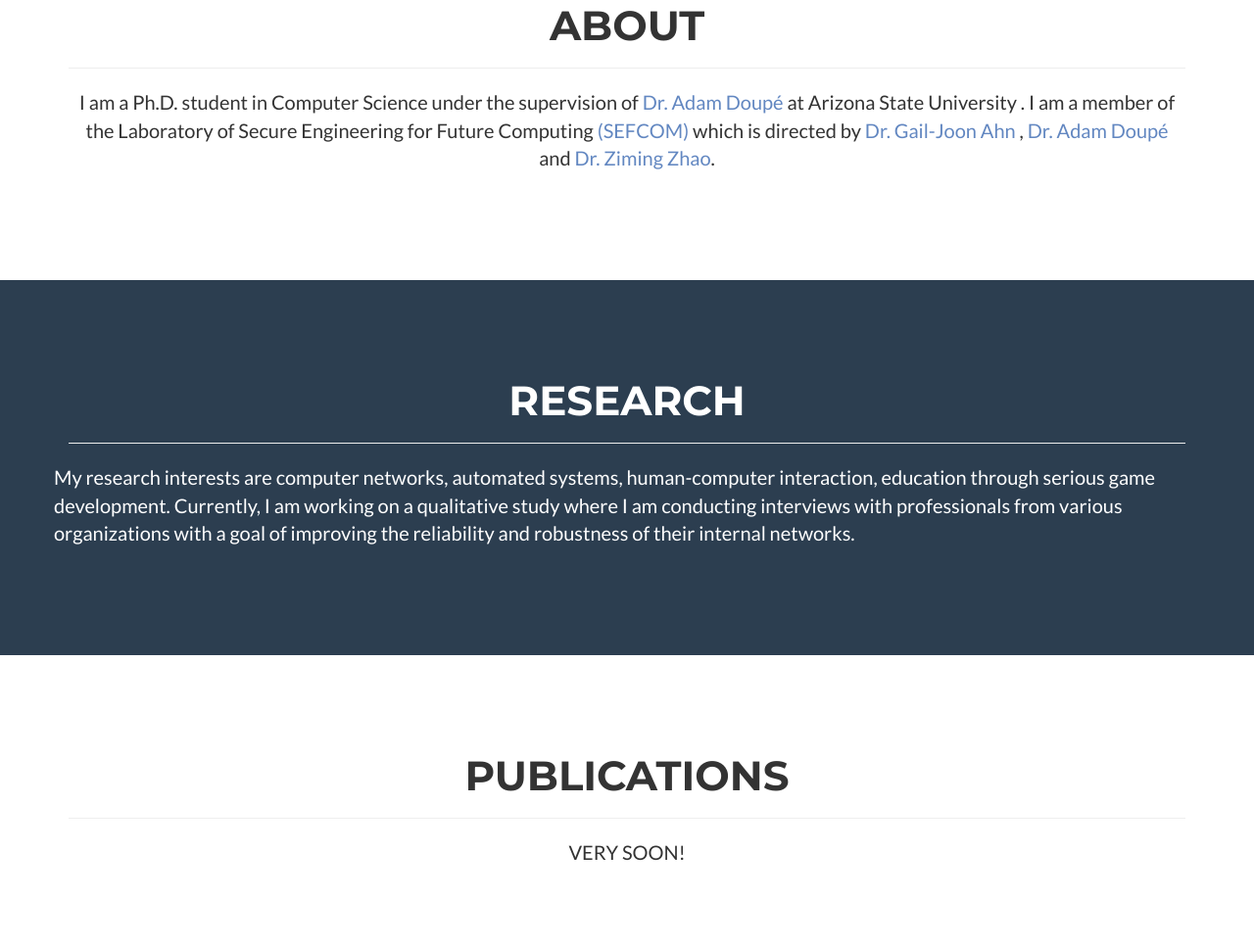
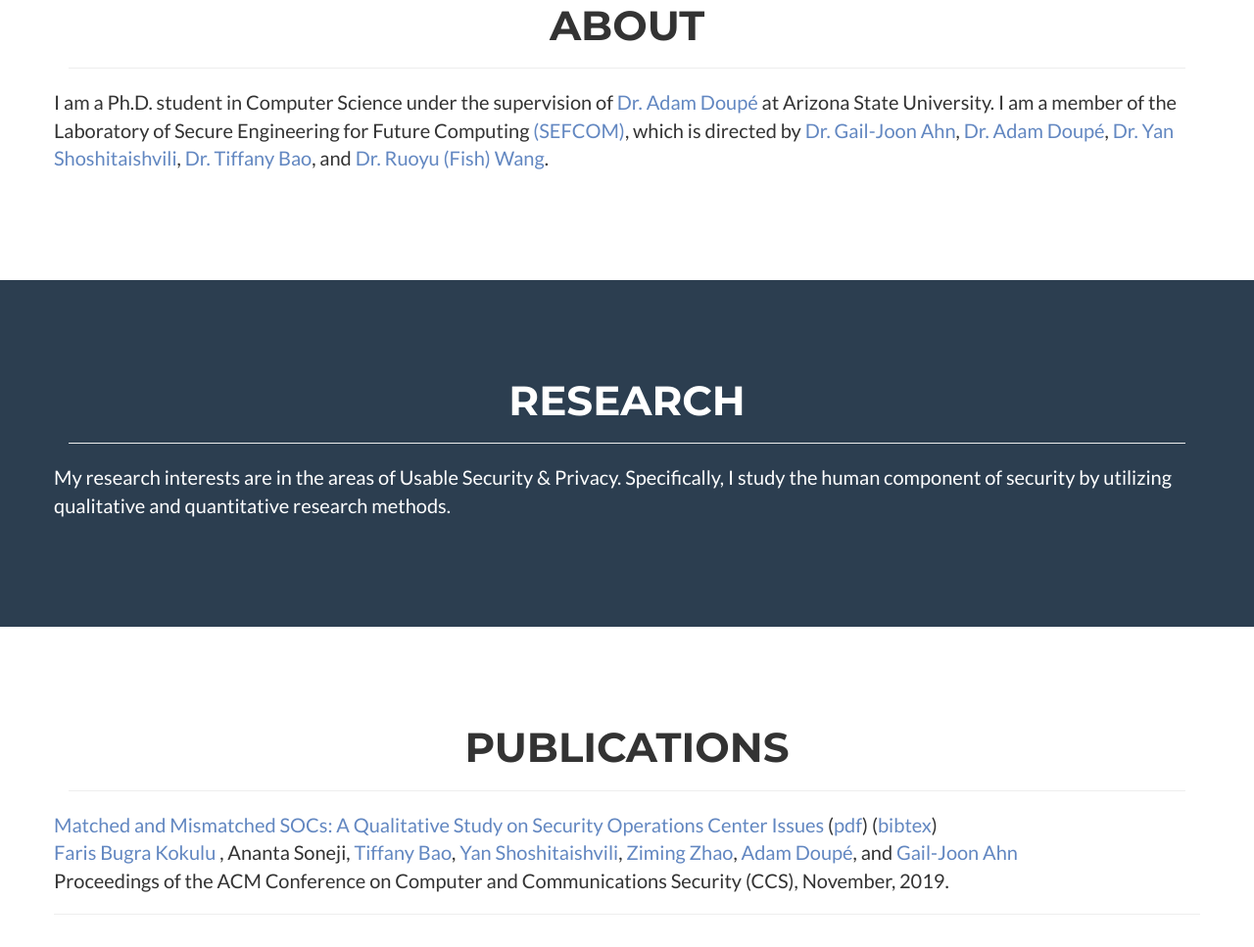
Before and after one commit to bugrakokulu/bugrakokulu.github.io, a website: page index.html in a window 1280 px wide. Shown: the part 785-1752 px from the top of the page at 98% size. Drawn offline with nearby package versions, Linux system fonts and the light colour scheme.

Commit message:
paper update

```diff
--- a/index.html
+++ b/index.html
@@ -78,7 +78,7 @@
 
                         <hr class="s1">
 
-						<p style="font-size:26px">Ph.D. Student & Computer Networks Researcher</p>
+						<p style="font-size:26px">Ph.D. Student at Arizona State University</p>
                     </div>
                 </div>
             </div>
@@ -91,11 +91,14 @@
                 <div class="col-lg-12 text-center">
                     <h2>ABOUT</h2>
                     <hr class="s1">
-					<p>I am a Ph.D. student in Computer Science under the supervision of <a href="http://www.adamdoupe.com" style="color:#6287c1">Dr. Adam Doupé</a> at Arizona State University .
-					I am a member of the Laboratory of Secure Engineering for Future Computing <a href="http://sefcom.asu.edu" style="color:#6287c1">(SEFCOM)</a>
-					which is directed by <a href="http://www.public.asu.edu/~gahn1/" style="color:#6287c1">Dr. Gail-Joon Ahn </a>, <a href="http://www.adamdoupe.com" style="color:#6287c1">Dr. Adam Doupé</a>
-					and <a href="http://www.public.asu.edu/~zzhao30/" style="color:#6287c1">Dr. Ziming Zhao</a>.
-                </div>
+					</div>
+            </div>
+			<div class="row">
+					<p>I am a Ph.D. student in Computer Science under the supervision of <a href="http://www.adamdoupe.com" style="color:#6287c1">Dr. Adam Doupé</a> at Arizona State University.
+					I am a member of the Laboratory of Secure Engineering for Future Computing <a href="http://sefcom.asu.edu" style="color:#6287c1">(SEFCOM)</a>,
+					which is directed by <a href="http://www.public.asu.edu/~gahn1/" style="color:#6287c1">Dr. Gail-Joon Ahn</a>, <a href="http://www.adamdoupe.com" style="color:#6287c1">Dr. Adam Doupé</a>,
+					<a href="http://www.yancomm.net" style="color:#6287c1">Dr. Yan Shoshitaishvili</a>, <a href="https://www.tiffanybao.com/" style="color:#6287c1">Dr. Tiffany Bao</a>,
+					and <a href="https://rev.fish/" style="color:#6287c1">Dr. Ruoyu (Fish) Wang</a>.
             </div>
         </div>
     </section>
@@ -109,7 +112,7 @@
                 </div>
             </div>
             <div class="row">
-                <p>My research interests are computer networks, automated systems, human-computer interaction, education through serious game development. Currently, I am working on a qualitative study where I am conducting interviews with professionals from various organizations with a goal of improving the reliability and robustness of their internal networks.</p>
+                <p>My research interests are in the areas of Usable Security & Privacy. Specifically, I study the human component of security by utilizing qualitative and quantitative research methods.<p>
             </div>
         </div>
     </section>
@@ -120,8 +123,39 @@
                 <div class="col-lg-12 text-center">
                     <h2>PUBLICATIONS</h2>
                     <hr class="s1">
-					<p>VERY SOON!</p>
-                </div>
+				</div>
+            </div>
+			<div class="row">
+					<p class="publication" data-time="20191111" data-venue="Conference: ACM Conference
+					on Computer and Communications Security (CCS)" data-topic="" data-type="Conference">
+					<a class="title" href="/publications/matched-and-mismatched-socs-ccs2019.pdf" style="color:#6287c1">Matched
+					and Mismatched SOCs: A Qualitative Study on Security Operations Center Issues</a>
+					(<a href="/publications/matched-and-mismatched-socs-ccs2019.pdf" style="color:#6287c1">pdf</a>)
+					(<a href="/publications/matched-and-mismatched-socs-ccs2019.bib" style="color:#6287c1">bibtex</a>)
+
+					<br>
+
+					<a href="http://bugrakokulu.com/" style="color:#6287c1">Faris Bugra Kokulu </a>,
+
+				    Ananta Soneji,
+
+				    <a href="https://www.tiffanybao.com/" style="color:#6287c1">Tiffany Bao</a>,
+
+				    <a href="http://www.yancomm.net" style="color:#6287c1">Yan Shoshitaishvili</a>,
+
+				    <a href="http://cactilab.info/" style="color:#6287c1">Ziming Zhao</a>,
+
+				    <a href="https://adamdoupe.com/" style="color:#6287c1">Adam Doupé</a>,
+
+				    and
+
+				    <a href="http://www.public.asu.edu/%7Egahn1/" style="color:#6287c1">Gail-Joon Ahn</a>
+
+				    <br>
+					Proceedings of the ACM Conference on Computer and
+					Communications Security (CCS),  November, 2019.
+					</p>
+					<hr class="s1">
             </div>
         </div>
     </section>
@@ -176,7 +210,7 @@
             <div class="container">
                 <div class="row">
                     <div class="col-lg-12">
-                        Copyright &copy; Faris Bugra Kokulu 2018 | Design : <a href="http://startbootstrap.com" style="color:white">Start Bootstrap</a>
+                        &copy; Faris Bugra Kokulu | 2019 | Design : <a href="http://startbootstrap.com" style="color:white">Start Bootstrap</a>
                     </div>
                 </div>
             </div>
```
